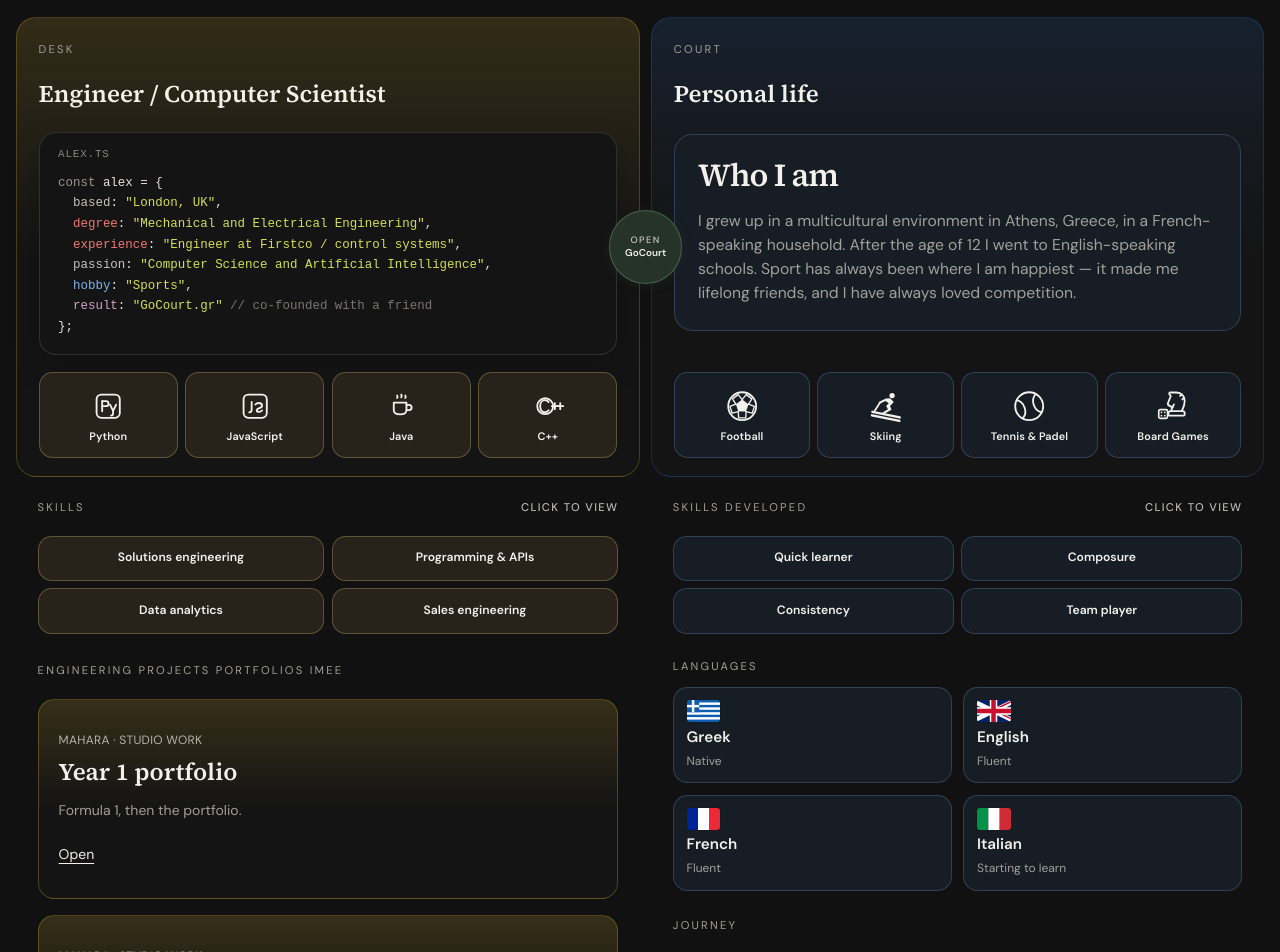
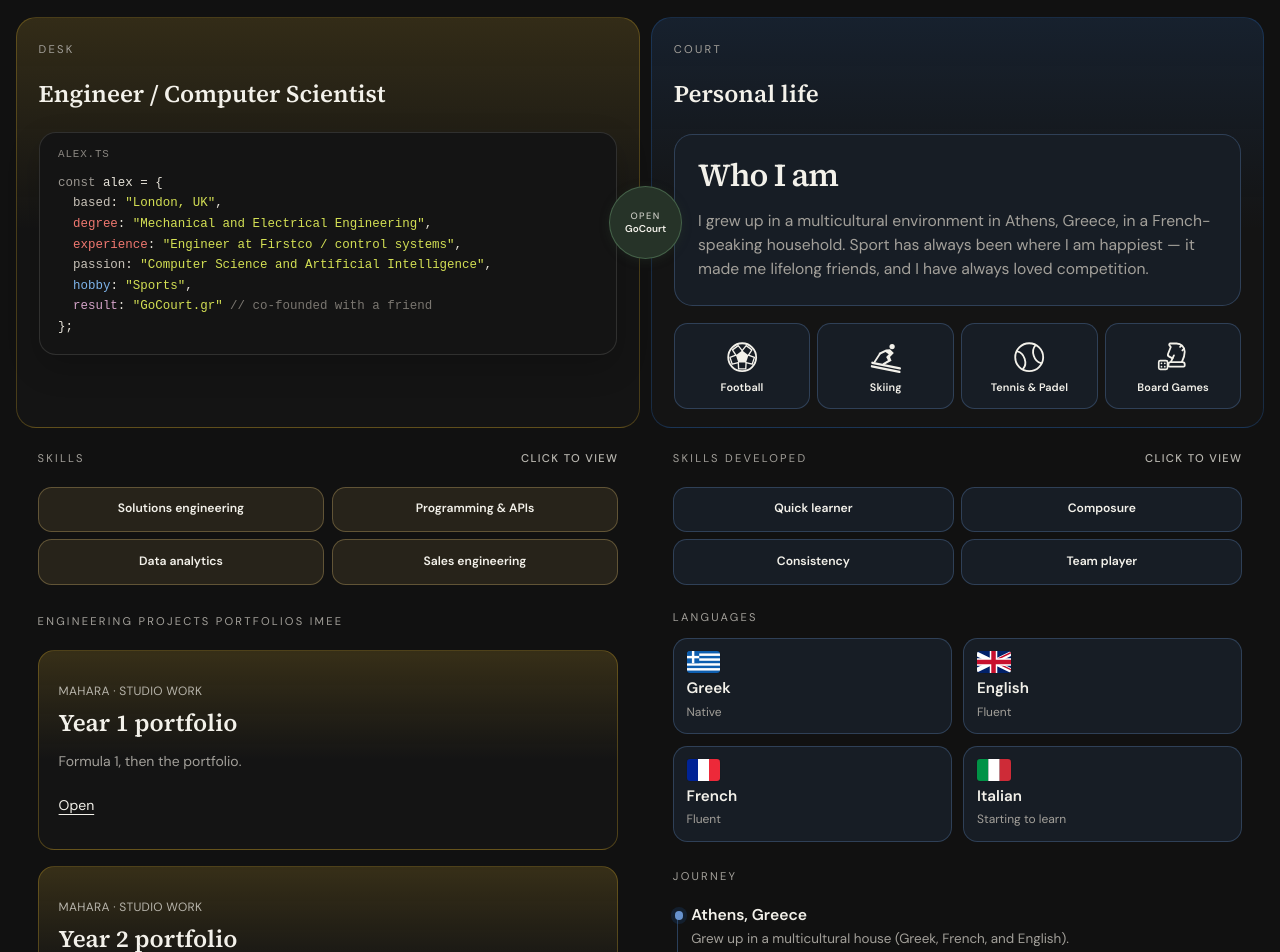
Before and after one commit to alexplds/personal-website, a Next.js app: page / in a window 1280 px wide. Shown: the part 620-1572 px from the top of the page. Built offline with nearby package versions, Linux system fonts and the light colour scheme.

Commit message:
Match the desk and court boxes and keep GoCourt that size
Drop the desk language icons, cut the English-school sentence from Who I am, and open GoCourt as a panel the same size as the two boxes.

Co-authored-by: alexandrosplds <Alexandros.polychroniadis@gmail.com>

```diff
--- a/app/globals.css
+++ b/app/globals.css
@@ -955,10 +955,18 @@
   max-width: 92rem;
   margin: 0 auto 4rem;
   padding: 0 1rem;
-  gap: 0.85rem;
+  gap: 1.35rem;
 }
 
-.rooms-col {
+.rooms-stage {
+  position: relative;
+  display: flex;
+  flex-direction: column;
+  gap: 0.85rem;
+  min-width: 0;
+}
+
+.rooms-below {
   display: flex;
   flex-direction: column;
   gap: 1.35rem;
@@ -1084,7 +1092,7 @@
 
 .rooms-mixer {
   position: absolute;
-  inset: 0 1rem;
+  inset: 0;
   z-index: 4;
   overflow: hidden;
   border-radius: 1.25rem;
@@ -1126,7 +1134,7 @@
 
 .rooms-mix {
   position: absolute;
-  inset: 0 1rem;
+  inset: 0;
   z-index: 6;
   display: flex;
   flex-direction: column;
@@ -1194,7 +1202,6 @@
 
 .rooms-board.is-mixed .rooms-desk,
 .rooms-board.is-mixed .rooms-court,
-.rooms-board.is-mixed .rooms-rest,
 .rooms-board.is-mixed .rooms-seam {
   opacity: 0;
   pointer-events: none;
@@ -1222,38 +1229,27 @@
 }
 
 @media (min-width: 960px) {
-  .rooms-board {
-    position: relative;
+  .rooms-stage,
+  .rooms-below {
     display: grid;
     grid-template-columns: var(--desk, 50%) minmax(0, 1fr);
-    grid-template-rows: auto auto;
+    column-gap: 0.7rem;
     align-items: stretch;
-    column-gap: 0.7rem;
-    row-gap: 1.35rem;
-  }
-
-  .rooms-col {
-    display: contents;
   }
 
   .rooms-field.rooms-desk,
-  .rooms-rest.rooms-col-desk,
-  .rooms-col-desk > .rooms-rest {
+  .rooms-below > .rooms-rest:first-child {
     grid-column: 1;
   }
 
   .rooms-field.rooms-court,
-  .rooms-col-court > .rooms-rest {
+  .rooms-below > .rooms-rest:last-child {
     grid-column: 2;
   }
 
   .rooms-field {
     grid-row: 1;
     height: 100%;
-  }
-
-  .rooms-rest {
-    grid-row: 2;
   }
 
   .rooms-seam {
@@ -1322,7 +1318,7 @@
   .rooms-mixer,
   .rooms-mix {
     grid-column: 1 / -1;
-    grid-row: 1 / -1;
+    grid-row: 1;
     inset: 0;
   }
 }
--- a/components/rooms.tsx
+++ b/components/rooms.tsx
@@ -25,6 +25,7 @@ export function RoomsSplit({
   courtRest: ReactNode;
 }) {
   const boardRef = useRef<HTMLDivElement>(null);
+  const stageRef = useRef<HTMLDivElement>(null);
   const openRef = useRef<HTMLButtonElement>(null);
   const backRef = useRef<HTMLButtonElement>(null);
   const closeTimer = useRef<number>(0);
@@ -91,7 +92,7 @@ export function RoomsSplit({
   }, []);
 
   const moveTo = useCallback((clientX: number) => {
-    const board = boardRef.current;
+    const board = stageRef.current;
     if (!board) return;
     const rect = board.getBoundingClientRect();
     if (rect.width < 8) return;
@@ -158,12 +159,10 @@ export function RoomsSplit({
         className={boardClass}
         style={{ "--desk": `${pct}%` } as CSSProperties}
       >
-        <div className="rooms-col rooms-col-desk">
+        <div ref={stageRef} className="rooms-stage">
           <div id="work" className="rooms-field rooms-desk scroll-mt-20">
             <p className="rooms-label">Desk</p>
             {deskField}
-          </div>
-          <div className="rooms-rest">{deskRest}</div>
           </div>
 
           <div
@@ -198,12 +197,9 @@ export function RoomsSplit({
             </button>
           </div>
 
-        <div className="rooms-col rooms-col-court">
           <div className="rooms-field rooms-court scroll-mt-20">
             <p className="rooms-label">Court</p>
             {courtField}
-          </div>
-          <div className="rooms-rest">{courtRest}</div>
           </div>
 
           <div className="rooms-mixer" aria-hidden="true">
@@ -230,6 +226,12 @@ export function RoomsSplit({
             <IntersectionSection embedded />
           </div>
         </div>
+
+        <div className="rooms-below">
+          <div className="rooms-rest">{deskRest}</div>
+          <div className="rooms-rest">{courtRest}</div>
+        </div>
+      </div>
     </section>
   );
 }
--- a/components/sections.tsx
+++ b/components/sections.tsx
@@ -3,7 +3,6 @@ import { CopyEmail } from "@/components/copy-email";
 import { PlaySection, WorkDestinations } from "@/components/destinations";
 import { IntroCode } from "@/components/intro-code";
 import { SkillProofs } from "@/components/skill-proofs";
-import { TechLanguages } from "@/components/tech-languages";
 import { Reveal } from "@/components/reveal";
 import { Button } from "@/components/ui/button";
 
@@ -53,7 +52,6 @@ export function WorkSection({
         </Reveal>
       )}
       <IntroCode />
-      <TechLanguages />
     </>
   );
   const rest = (
--- a/lib/content.ts
+++ b/lib/content.ts
@@ -195,7 +195,7 @@ export const content = {
   ],
   sports: {
     quote: "Who I am",
-    body: "I grew up in a multicultural environment in Athens, Greece, in a French-speaking household. After the age of 12 I went to English-speaking schools. Sport has always been where I am happiest — it made me lifelong friends, and I have always loved competition.",
+    body: "I grew up in a multicultural environment in Athens, Greece, in a French-speaking household. Sport has always been where I am happiest — it made me lifelong friends, and I have always loved competition.",
   },
   hobbies: [
     { id: "football", label: "Football" },
```
Also changed, not shown: 1 other file (tests, documents, lock files or other folders). Lines whose indentation alone changed are shown as unchanged.
